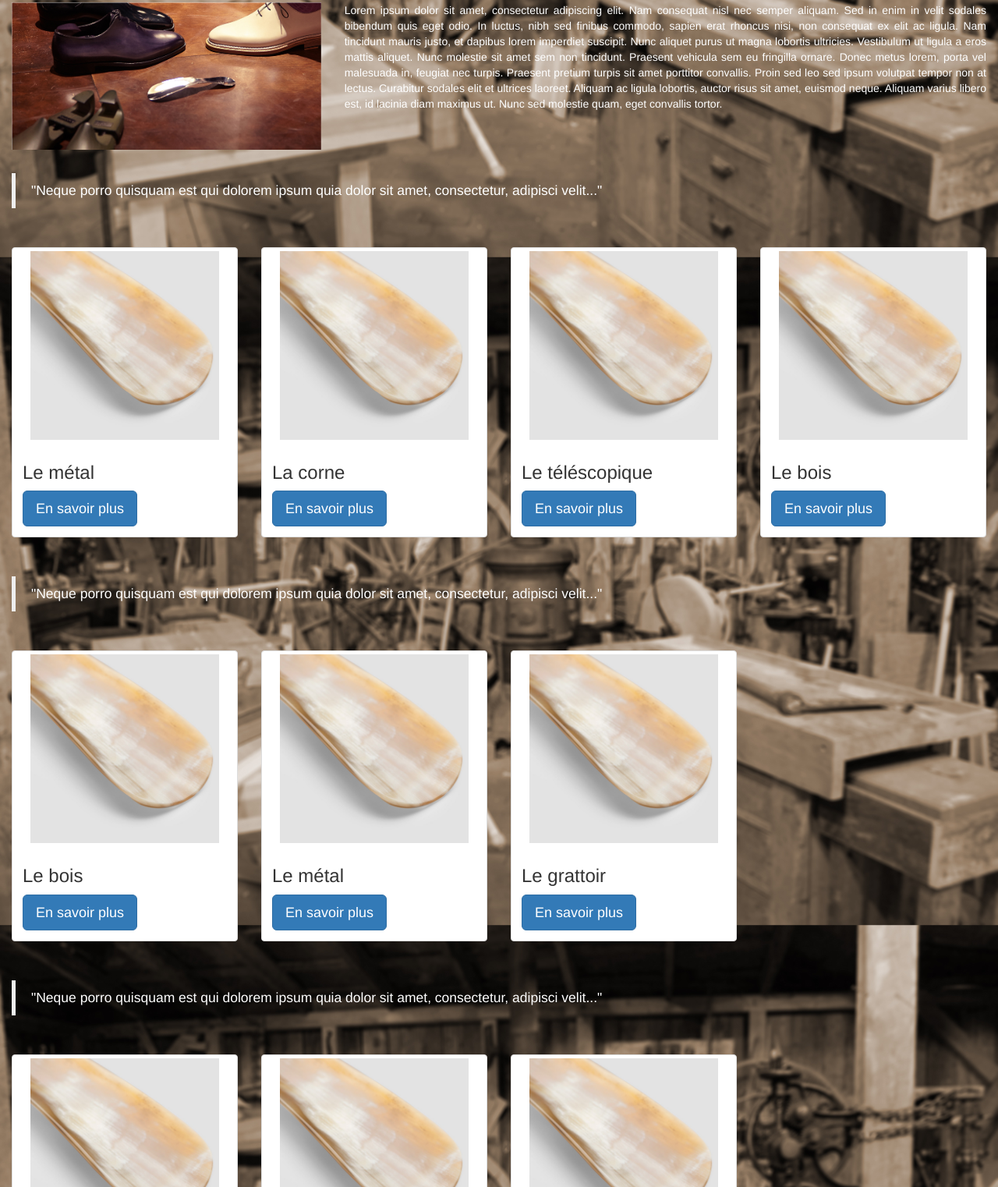
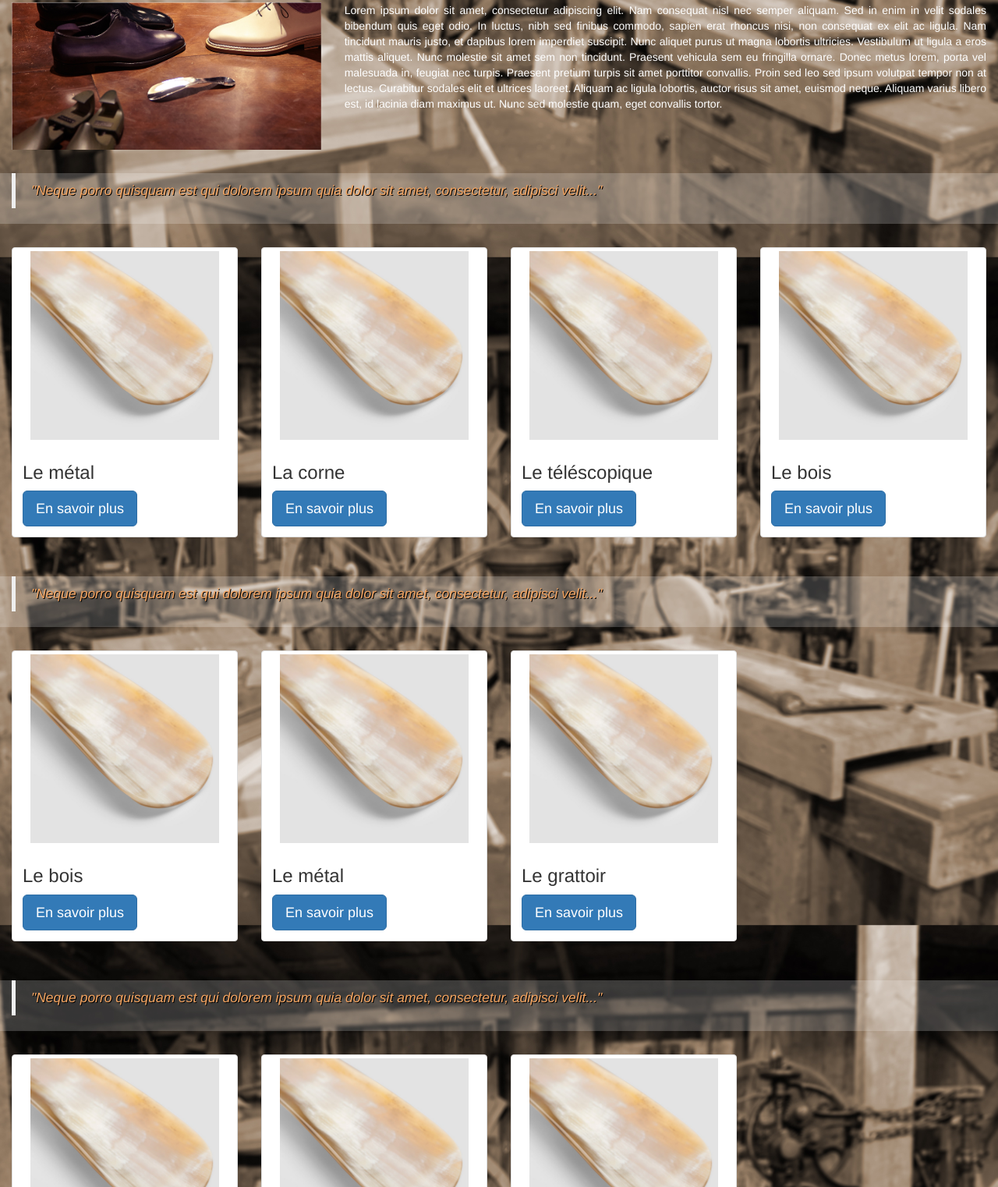
Before and after one commit to PatrickS45/projet_wildshoes, a plain HTML site: page index.html in a window 1280 px wide. Shown: the part 527-2049 px from the top of the page at 78% size. Drawn offline with nearby package versions, Linux system fonts and the light colour scheme.

Commit message:
modif backgroung, color, italic

```diff
--- a/content.css
+++ b/content.css
@@ -35,6 +35,11 @@ body {
 
     margin-top: 30px;
     margin-bottom: 30px;
+    background-color: rgba(255,255,255,0.2);
+    color : sandybrown;
+    text-shadow: 1px 1px black;
+    font-style: italic;
+    font-size: 20px;
 }
 
 
--- a/index.html
+++ b/index.html
@@ -138,7 +138,7 @@
 
     <div class="container-fluid">
         <div class="row">
-            <div class="col-lg-12 col-md-4 col-sm-6 hidden-xs">
+            <div class="col-lg-12 col-md-12 col-sm-12 hidden-xs">
                 <blockquote>
                     <p>"Neque porro quisquam est qui dolorem ipsum quia dolor sit amet, consectetur, adipisci velit..."</p>
                 </blockquote>
@@ -294,7 +294,7 @@
 
     <div class="container-fluid">
         <div class="row">
-            <div class="col-lg-12 col-md-4 col-sm-6 hidden-xs">
+            <div class="col-lg-12 col-md-12 col-sm-12 hidden-xs">
                 <blockquote>
                     <p>"Neque porro quisquam est qui dolorem ipsum quia dolor sit amet, consectetur, adipisci velit..."</p>
                 </blockquote>
@@ -414,7 +414,7 @@
 <div class="bloc_citation">
     <div class="container-fluid">
         <div class="row">
-            <div class="col-lg-12 col-md-4 col-sm-6 hidden-xs">
+            <div class="col-lg-12 col-md-12 col-sm-12 hidden-xs">
                 <blockquote>
                     <p>"Neque porro quisquam est qui dolorem ipsum quia dolor sit amet, consectetur, adipisci velit..."</p>
                 </blockquote>
```
